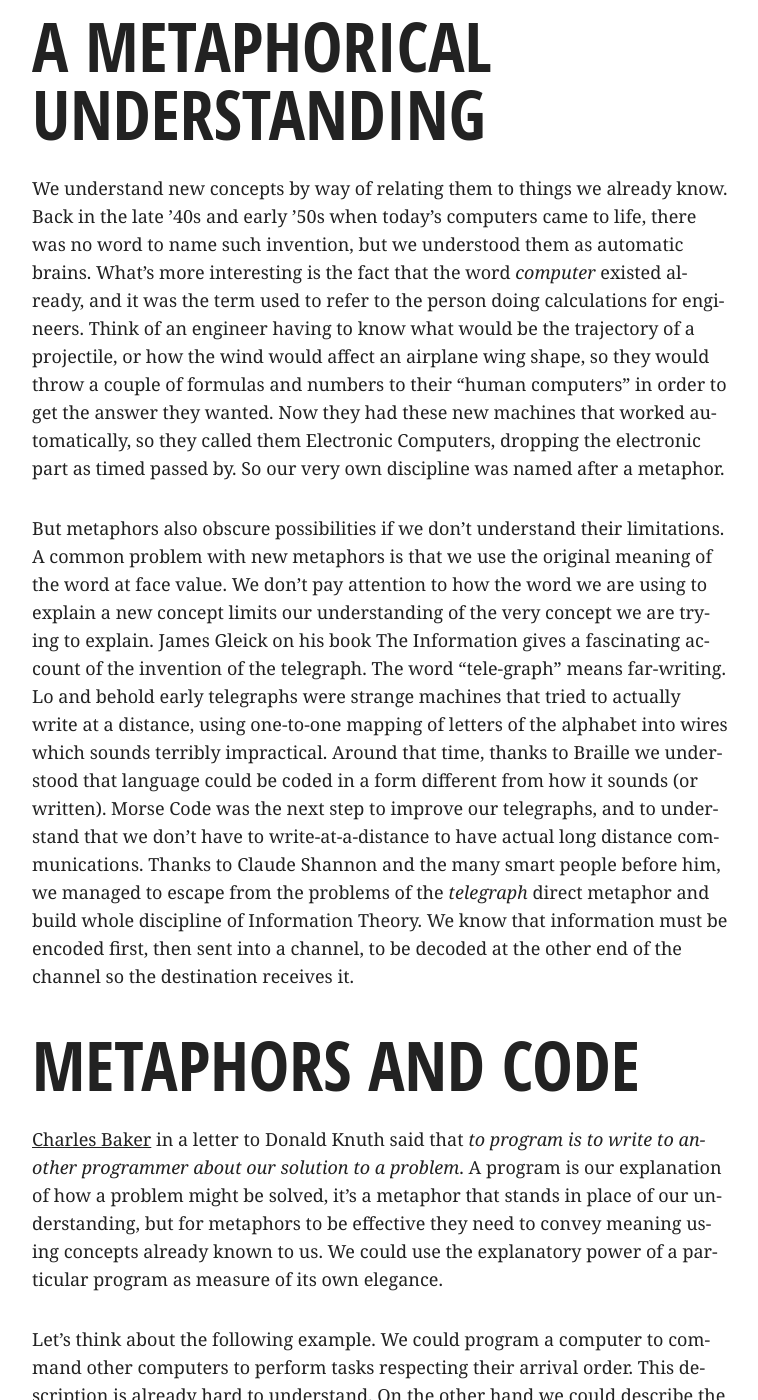
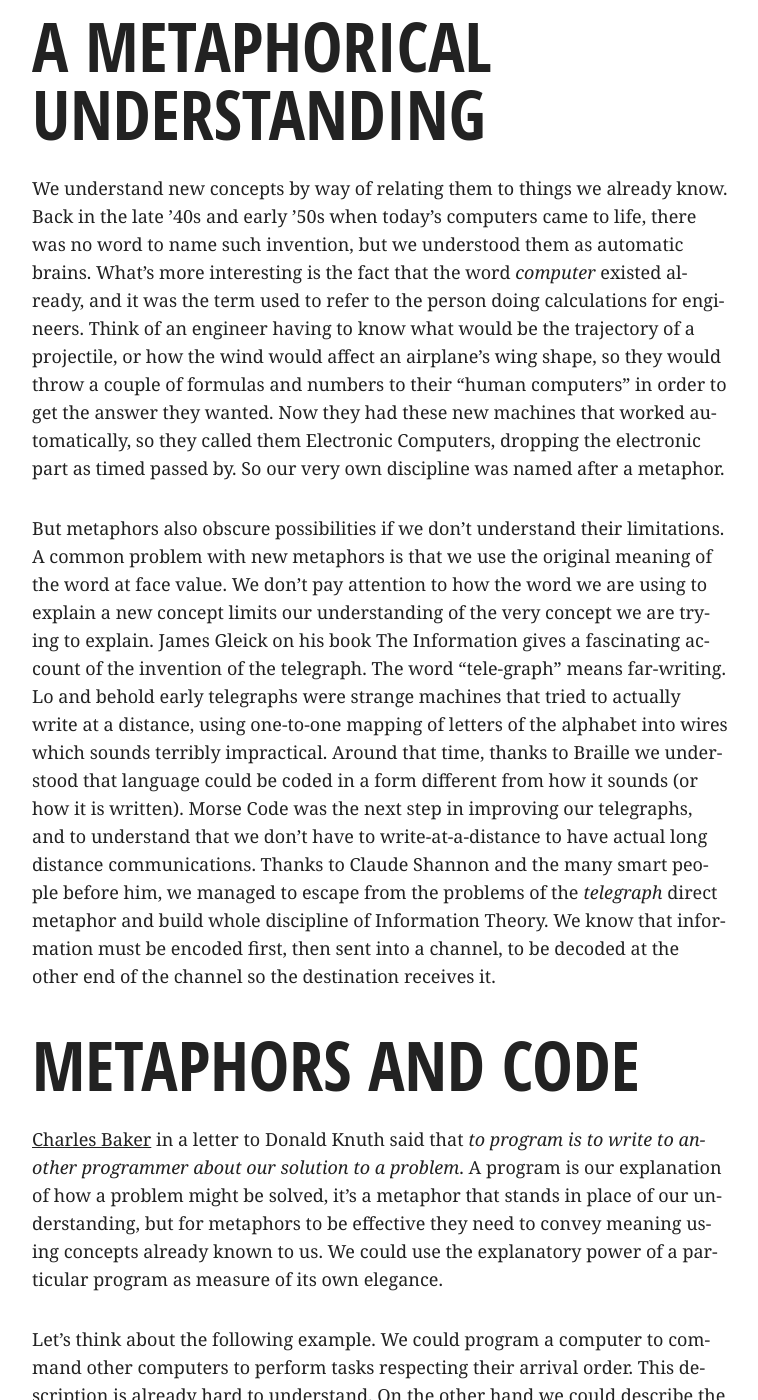
Before and after one commit to videlalvaro/videlalvaro.github.io, a Jekyll site: the page built from _posts/2017-01-17-metaphors-we-code-by.md, in a window 1280 px wide and 1400 px high, scrolled down 2820 px. Shown: the whole window, without its empty margins (260-1018 px from the left). Built offline with Jekyll 4.4.1, drawn with Linux system fonts in a browser that asks for light colours; comment, search, counter and statistics services are not loaded.

Commit message:
cosmetics

```diff
--- a/_posts/2017-01-17-metaphors-we-code-by.md
+++ b/_posts/2017-01-17-metaphors-we-code-by.md
@@ -83,7 +83,7 @@
 fact that the word _computer_ existed already, and it was the term
 used to refer to the person doing calculations for engineers. Think of
 an engineer having to know what would be the trajectory of a
-projectile, or how the wind would affect an airplane wing shape, so
+projectile, or how the wind would affect an airplane's wing shape, so
 they would throw a couple of formulas and numbers to their "human
 computers" in order to get the answer they wanted. Now they had these
 new machines that worked automatically, so they called them Electronic
@@ -101,15 +101,16 @@
 tried to actually write at a distance, using one-to-one mapping of
 letters of the alphabet into wires which sounds terribly
 impractical. Around that time, thanks to Braille we understood that
-language could be coded in a form different from how it sounds (or
-written). Morse Code was the next step to improve our telegraphs, and
-to understand that we don't have to write-at-a-distance to have actual
-long distance communications. Thanks to Claude Shannon and the many
-smart people before him, we managed to escape from the problems of the
-_telegraph_ direct metaphor and build whole discipline of Information
-Theory. We know that information must be encoded first, then sent into
-a channel, to be decoded at the other end of the channel so the
-destination receives it.
+language could be coded in a form different from how it sounds (or how
+it is written). Morse Code was the next step in improving our
+telegraphs, and to understand that we don't have to
+write-at-a-distance to have actual long distance
+communications. Thanks to Claude Shannon and the many smart people
+before him, we managed to escape from the problems of the _telegraph_
+direct metaphor and build whole discipline of Information Theory. We
+know that information must be encoded first, then sent into a channel,
+to be decoded at the other end of the channel so the destination
+receives it.
 
 ## Metaphors and Code ##
 
```
